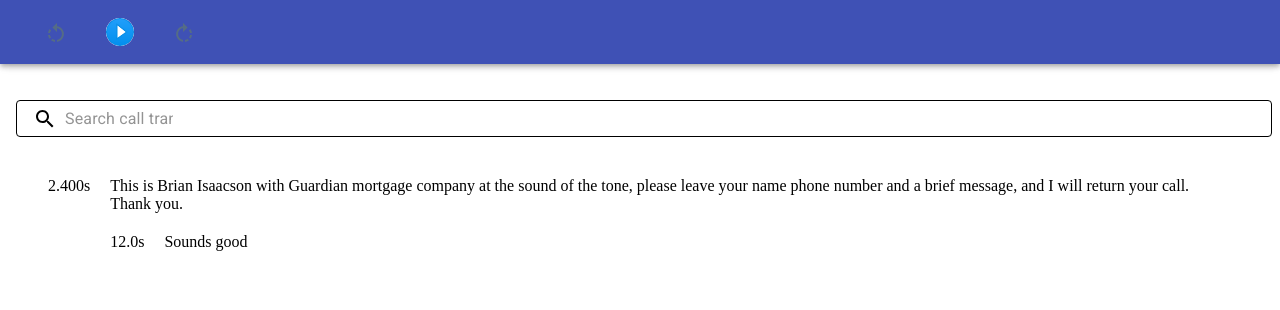
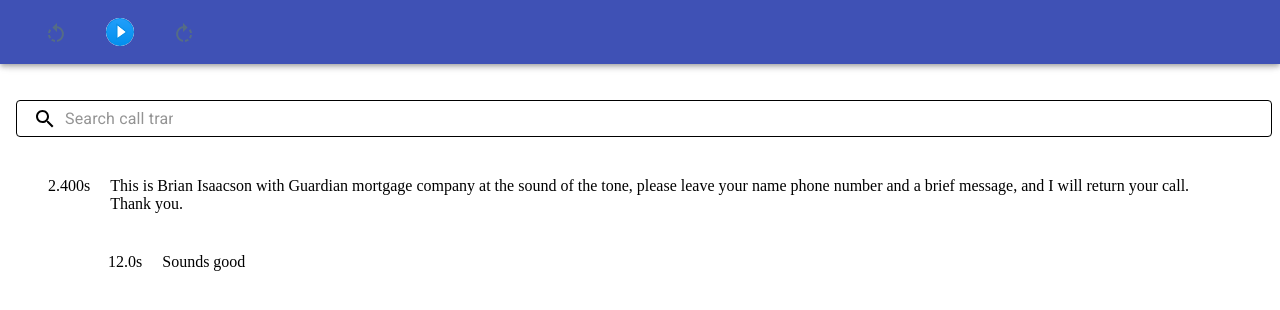
Before and after one commit to gemstack/audio-player, a React (Create React App) app: page / in a window 1280 px wide. Shown: the top 310 px of the page. Built offline with nearby package versions, Linux system fonts and the light colour scheme.

Commit message:
Add share.png and break transcript component into - PersonDialog - SearchBar

```diff
--- /dev/null
+++ b/src/containers/Home/components/PersonDialog.js
@@ -0,0 +1,49 @@
+import React from "react";
+import { makeStyles } from "@material-ui/core";
+import { dialogSpeakers } from "./TranscriptContainer";
+
+const useStyles = makeStyles((theme) => ({
+  transcriptBlockPersonOne: {
+    display: "flex",
+    padding: "30px 30px 0px 30px",
+  },
+  transcriptBlockPersonTwo: {
+    display: "flex",
+    padding: "30px 30px 0px 30px",
+    marginLeft: "60px",
+  },
+  transcriptSentenceContainer: {
+    padding: "10px 10px 0",
+  },
+  transcriptSentence: {
+    display: "inline",
+  },
+  startTimeContainer: {
+    padding: "10px 10px 0",
+  },
+}));
+
+const PersonDialog = ({ sentenceWords, dialogSpeaker }) => {
+  const classes = useStyles();
+  const transcriptBlock =
+    dialogSpeaker === dialogSpeakers.PERSON_ONE
+      ? classes.transcriptBlockPersonOne
+      : classes.transcriptBlockPersonTwo;
+
+  return (
+    <div className={transcriptBlock}>
+      <div className={classes.startTimeContainer}>
+        {sentenceWords[0].startTime}
+      </div>
+      <div className={classes.transcriptSentenceContainer}>
+        <p className={classes.transcriptSentence}>
+          {sentenceWords.map((wordDetails) => {
+            return <span>{wordDetails.word} </span>;
+          })}
+        </p>
+      </div>
+    </div>
+  );
+};
+
+export default PersonDialog;
--- /dev/null
+++ b/src/containers/Home/components/SearchBar.js
@@ -0,0 +1,66 @@
+import React from "react";
+import SearchIcon from "@material-ui/icons/Search";
+import { makeStyles, fade, InputBase } from "@material-ui/core";
+
+const useStyles = makeStyles((theme) => ({
+  search: {
+    position: "relative",
+    border: "1px solid black",
+    borderRadius: theme.shape.borderRadius,
+    backgroundColor: fade(theme.palette.common.white, 0.15),
+    "&:hover": {
+      backgroundColor: fade(theme.palette.common.white, 0.25),
+    },
+    marginLeft: 0,
+    [theme.breakpoints.up("sm")]: {
+      marginLeft: theme.spacing(1),
+      width: "auto",
+    },
+  },
+  searchIcon: {
+    padding: theme.spacing(0, 2),
+    height: "100%",
+    position: "absolute",
+    pointerEvents: "none",
+    display: "flex",
+    alignItems: "center",
+    justifyContent: "center",
+  },
+  inputRoot: {
+    color: "inherit",
+  },
+  inputInput: {
+    padding: theme.spacing(1, 1, 1, 0),
+    // vertical padding + font size from searchIcon
+    paddingLeft: `calc(1em + ${theme.spacing(4)}px)`,
+    transition: theme.transitions.create("width"),
+    width: "100%",
+    [theme.breakpoints.up("sm")]: {
+      width: "12ch",
+      "&:focus": {
+        width: "20ch",
+      },
+    },
+  },
+}));
+
+const SearchBar = () => {
+  const classes = useStyles();
+  return (
+    <div className={classes.search}>
+      <div className={classes.searchIcon}>
+        <SearchIcon />
+      </div>
+      <InputBase
+        placeholder="Search call transcript"
+        classes={{
+          root: classes.inputRoot,
+          input: classes.inputInput,
+        }}
+        inputProps={{ "aria-label": "search" }}
+      />
+    </div>
+  );
+};
+
+export default SearchBar;
--- a/src/containers/Home/components/TranscriptContainer.js
+++ b/src/containers/Home/components/TranscriptContainer.js
@@ -1,119 +1,37 @@
-import React from 'react';
-import SearchIcon from '@material-ui/icons/Search';
-import { fade, InputBase, makeStyles } from '@material-ui/core';
+import { makeStyles } from "@material-ui/core";
+import React from "react";
+import PersonDialog from "./PersonDialog";
+import SearchBar from "./SearchBar";
 
 const useStyles = makeStyles((theme) => ({
   transcript: {
-    marginTop: '100px',
-  },
-  parentTranscriptBlock: {
-    display: 'flex',
-  },
-  childTranscriptBlock: {
-    display: 'flex',
-    padding: '20px 10px 0 0',
-  },
-  transcriptSentence: {
-    display: 'inline',
-  },
-  search: {
-    position: 'relative',
-    border: '1px solid black',
-    borderRadius: theme.shape.borderRadius,
-    backgroundColor: fade(theme.palette.common.white, 0.15),
-    '&:hover': {
-      backgroundColor: fade(theme.palette.common.white, 0.25),
-    },
-    marginLeft: 0,
-    [theme.breakpoints.up('sm')]: {
-      marginLeft: theme.spacing(1),
-      width: 'auto',
-    },
-  },
-  searchIcon: {
-    padding: theme.spacing(0, 2),
-    height: '100%',
-    position: 'absolute',
-    pointerEvents: 'none',
-    display: 'flex',
-    alignItems: 'center',
-    justifyContent: 'center',
-  },
-  inputRoot: {
-    color: 'inherit',
-  },
-  inputInput: {
-    padding: theme.spacing(1, 1, 1, 0),
-    // vertical padding + font size from searchIcon
-    paddingLeft: `calc(1em + ${theme.spacing(4)}px)`,
-    transition: theme.transitions.create('width'),
-    width: '100%',
-    [theme.breakpoints.up('sm')]: {
-      width: '12ch',
-      '&:focus': {
-        width: '20ch',
-      },
-    },
+    marginTop: "100px",
   },
 }));
 
+export const dialogSpeakers = {
+  PERSON_ONE: 0,
+  PERSON_TWO: 1,
+};
+
 const TranscriptContainer = ({ transcript }) => {
   const classes = useStyles();
-  const personOneTranscripts = transcript.word_timings.filter(
-    (value, index) => index % 2 === 0
+  const transcriptSection = transcript.word_timings.map(
+    (sentenceWords, index) => (
+      <PersonDialog
+        sentenceWords={sentenceWords}
+        dialogSpeaker={
+          index % 2 === 0
+            ? dialogSpeakers.PERSON_ONE
+            : dialogSpeakers.PERSON_TWO
+        }
+      />
+    )
   );
-  const personTwoTranscripts = transcript.word_timings.filter(
-    (value, index) => index % 2 !== 0
-  );
-
-  let transcriptSection = personOneTranscripts.map((personOneSentenceWords,index) => {
-    const childSentenceWords = personTwoTranscripts.length > index ? personTwoTranscripts[index] : null;
-
-    return (
-      <div style={{ padding: '30px 30px 0px 30px' }}>
-        <div className={classes.parentTranscriptBlock}>
-          <div style={{ padding: '10px 10px 0' }}>
-            {personOneSentenceWords[0].startTime}
-          </div>
-          <div style={{ padding: '10px 10px 0' }}>
-            <p className={classes.transcriptSentence}>
-              {personOneSentenceWords.map((wordDetails) => {
-                return <span>{wordDetails.word} </span>;
-              })}
-            </p>
-            {childSentenceWords && (
-              <div className={classes.childTranscriptBlock}>
-                <div>{childSentenceWords[0].startTime}</div>
-                <div style={{ padding: '0px 10px 10px 20px' }}>
-                  <p className={classes.transcriptSentence}>
-                    {childSentenceWords.map((wordDetails) => {
-                      return <span>{wordDetails.word} </span>;
-                    })}
-                  </p>
-                </div>
-              </div>
-            )}
-          </div>
-        </div>
-      </div>
-    );
-  });
 
   return (
     <div className={classes.transcript}>
-      <div className={classes.search}>
-        <div className={classes.searchIcon}>
-          <SearchIcon />
-        </div>
-        <InputBase
-          placeholder='Search call transcript'
-          classes={{
-            root: classes.inputRoot,
-            input: classes.inputInput,
-          }}
-          inputProps={{ 'aria-label': 'search' }}
-        />
-      </div>
+      <SearchBar />
       <div>{transcriptSection}</div>
     </div>
   );
```
Also changed, not shown: src/assets/images/share.png (added).
